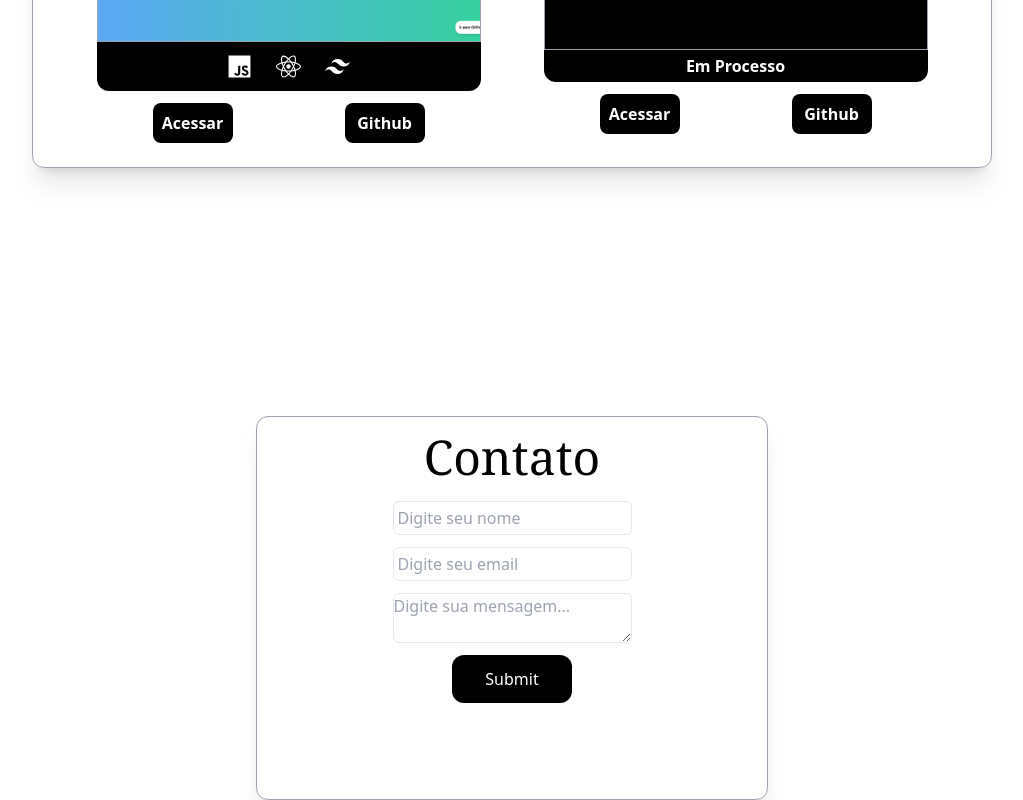
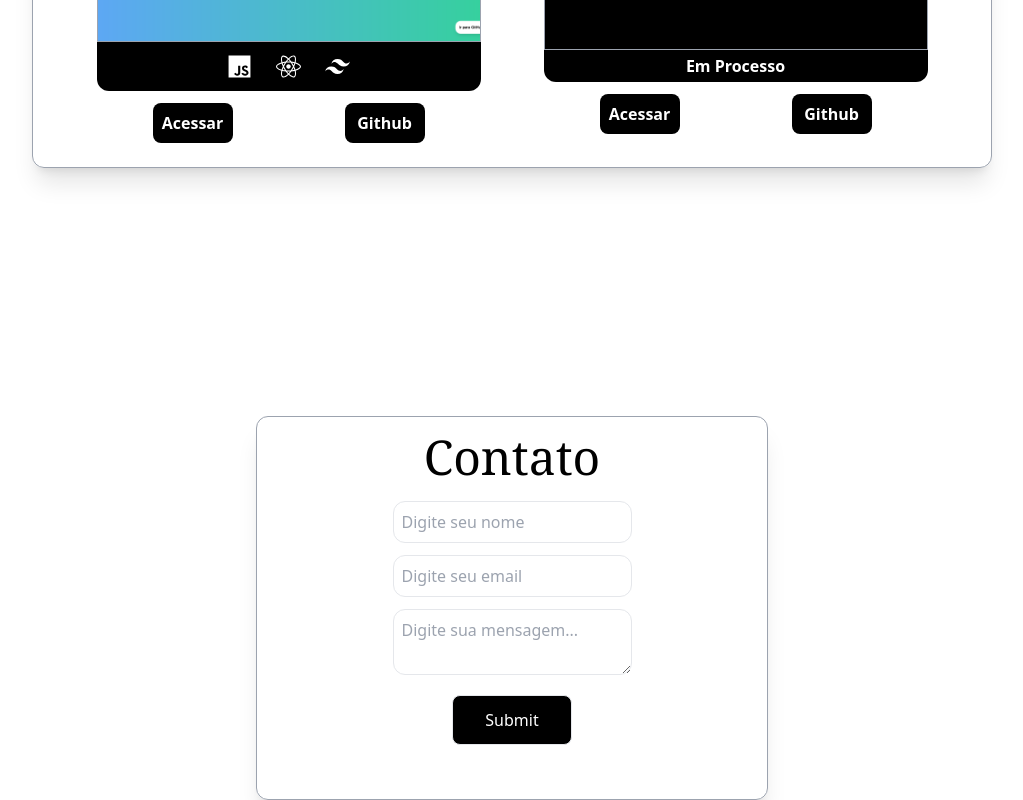
Before and after one commit to EnricoMustafa/Portfolio, a React (Vite) app: page / in a window 1280 px wide. Shown: the part 1984-2784 px from the top of the page, without its empty margins (128-1151 px from the left). Built offline with nearby package versions, Linux system fonts and the light colour scheme.

Commit message:
fit: contact section

```diff
--- a/src/App.jsx
+++ b/src/App.jsx
@@ -1,4 +1,4 @@
-import { Fragment, React, useState } from "react";
+import { Fragment, React, useEffect, useState } from "react";
 import { useTypewriter, Cursor } from "react-simple-typewriter";
 import { LiaGithub } from "react-icons/lia";
 import { FaLinkedin } from "react-icons/fa";
@@ -24,7 +24,7 @@ export default function App() {
     alert("ESSE PROJETO ESTÀ EM CONSTRUÇÂO, CLIQUE EM 'OK' PARA RECARREGAR A PAGINA");
   }
 
-  const sendEmail = (e) => {
+  const handleSubmit = (e) => {
     e.preventDefault();
 
     if(name === '' || email === '' || message === ''){
@@ -41,9 +41,10 @@ export default function App() {
     .then((response) => {
       console.log("EMAIL ENVIADO", response.status, response.text)
       console.log(templateParams)
+      setSuccessMessage(true);
       setName('')
       setEmail('')
-      setEmail('')
+      setMessage('')
     }, (err) => {
       console.log("Error:", err)
     })
@@ -140,7 +141,16 @@ export default function App() {
   const [name, setName] = useState('');
   const [email, setEmail] = useState('');
   const [message, setMessage] = useState('');
+  const [successMessage, setSuccessMessage] = useState(false);
 
+  useEffect(() => {
+    if(successMessage) {
+      const timer = setTimeout(() => {
+        setSuccessMessage(false);
+      }, 5000);
+      return () => clearTimeout(timer);
+    }
+  }, [successMessage])
 
 
   const [text] = useTypewriter({
@@ -326,7 +336,6 @@ export default function App() {
           </div>
       </section>
 
-      {/* Projetos */}
       <section className="h-screen w-full ">
       <h1 className="text-black pt-12 font-serif text-5xl flex justify-center">
           Projetos
@@ -362,7 +371,6 @@ export default function App() {
           </div>
           </div>
 
-          {/* Projeto a colocar */}
           <div>
             <h1 className="text-center font-semibold text-2xl">Em breve</h1>
           <div className="w-96 h-52 bg-black rounded-t-xl mt-2 border border-gray-400">
@@ -387,14 +395,14 @@ export default function App() {
       <h1 className="text-black  font-serif text-5xl flex justify-center">
           Contato
       </h1>
-      <form className="flex items-center justify-center flex-col gap-3 mt-5" onSubmit={sendEmail}>
-            <input className="border rounded-md w-2/4 p-1" type="text" placeholder="Digite seu nome" onChange={(e) => {setName(e.target.value)}} value={name}/>
-            <input className="border rounded-md w-2/4 p-1" type="text" placeholder="Digite seu email" onChange={(e) => {setEmail(e.target.value)}} value={email}/>
-            <textarea className="border rounded-md w-2/4" type="text" placeholder="Digite sua mensagem..." onChange={(e) => {setMessage(e.target.value)}} value={message}/>
-            <input type="submit" className="bg-black rounded-xl text-white w-1/4 p-3"/ >
+      <form className="flex items-center justify-center  flex-col gap-3 mt-5" onSubmit={handleSubmit}>
+            <input className="border rounded-xl w-2/4 p-2" type="text" placeholder="Digite seu nome" onChange={(e) => {setName(e.target.value)}} value={name}/>
+            <input className="border rounded-xl w-2/4 p-2" type="text" placeholder="Digite seu email" onChange={(e) => {setEmail(e.target.value)}} value={email}/>
+            <textarea className="border rounded-xl w-2/4 p-2 " type="text" placeholder="Digite sua mensagem..." onChange={(e) => {setMessage(e.target.value)}} value={message}/>
+            <input type="submit" className="bg-black rounded-lg cursor-pointer mt-2 hover:bg-white hover:text-black border text-white w-1/4 p-3"/ >
+            {successMessage && <p className="font-bold">Enviado com sucesso! ✅ </p>}
       </form>
       </div>
-
       </section>
     </Fragment>
   );
```
